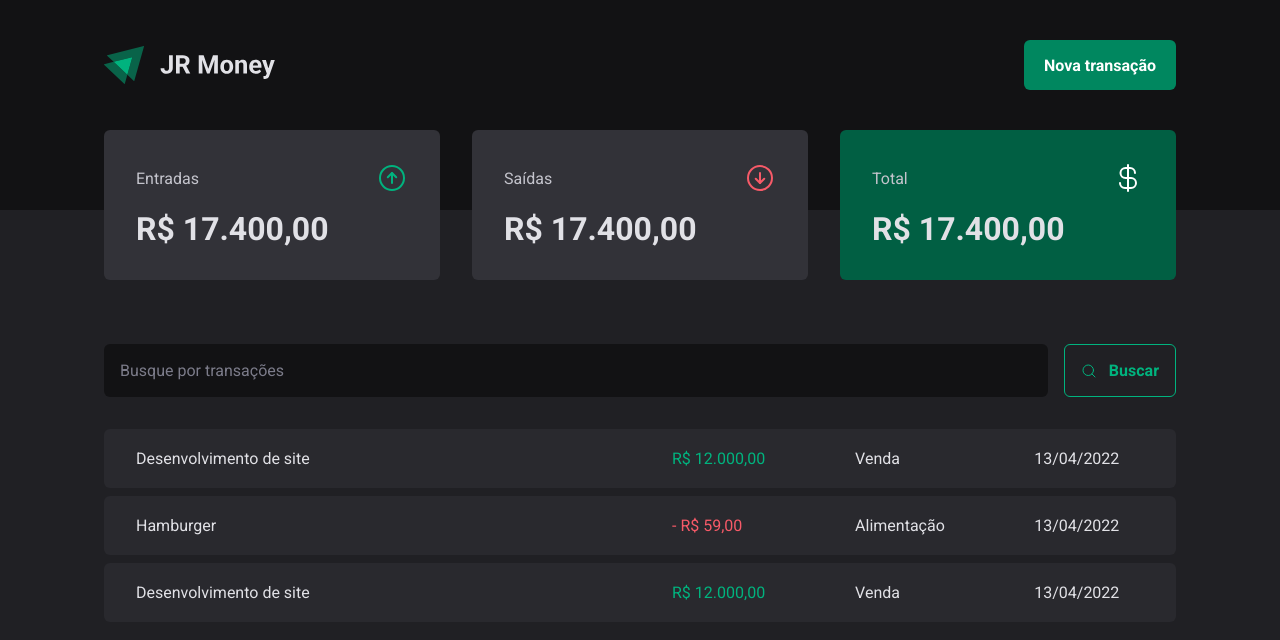
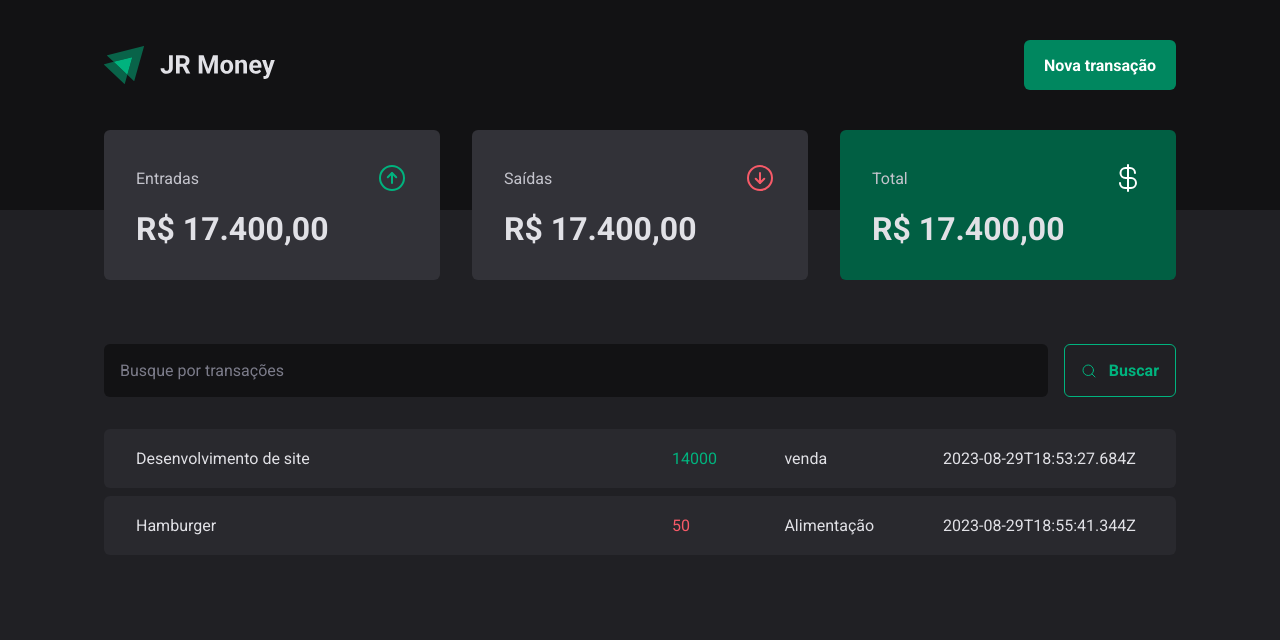
Before and after one commit to josiasroberto/03-jr-money, a React (Vite) app: page / in a window 1280 px wide. Shown: the top 640 px of the page. Built offline with nearby package versions, Linux system fonts and the light colour scheme; data requests are answered from the project's data file.

Commit message:
Install json server, Create TransactionsContext

```diff
--- a/package.json
+++ b/package.json
@@ -5,6 +5,7 @@
   "type": "module",
   "scripts": {
     "dev": "vite",
+    "dev:server":"json-server server.json -w -d 500",
     "build": "tsc && vite build",
     "lint": "eslint . --ext ts,tsx --report-unused-disable-directives --max-warnings 0",
     "preview": "vite preview"
@@ -27,6 +28,7 @@
     "eslint": "^8.45.0",
     "eslint-plugin-react-hooks": "^4.6.0",
     "eslint-plugin-react-refresh": "^0.4.3",
+    "json-server": "^0.17.3",
     "typescript": "^5.0.2",
     "vite": "^4.4.5"
   }
--- /dev/null
+++ b/server.json
@@ -0,0 +1,20 @@
+{
+  "transactions": [
+    {
+      "id":1,
+      "description":"Desenvolvimento de site",
+      "type": "income",
+      "category": "venda",
+      "price": 14000,
+      "createdAt": "2023-08-29T18:53:27.684Z"
+    },
+    {
+      "id":2,
+      "description":"Hamburger",
+      "type": "outcome",
+      "category": "Alimentação",
+      "price": 50,
+      "createdAt": "2023-08-29T18:55:41.344Z"
+    }
+  ]
+}
--- a/src/App.tsx
+++ b/src/App.tsx
@@ -2,12 +2,15 @@
 import { defaultTheme } from './styles/themes/default'
 import { GlobalStyle } from './styles/global'
 import { Transactions } from './pages/Transactions'
+import { TransactionsProvider } from './contexts/TransactionsContext'
 
 export function App() {
   return (
     <ThemeProvider theme={defaultTheme}>
       <GlobalStyle />
-      <Transactions />
+      <TransactionsProvider>
+        <Transactions />
+      </TransactionsProvider>
     </ThemeProvider>
   )
 }
--- a/src/components/Summary/index.tsx
+++ b/src/components/Summary/index.tsx
@@ -1,7 +1,11 @@
 import { ArrowCircleDown, ArrowCircleUp, CurrencyDollar } from 'phosphor-react'
 import { SummaryCard, SummaryContainer } from './styles'
+import { useContext } from 'react'
+import { TransactionsContext } from '../../contexts/TransactionsContext'
 
 export function Summary() {
+  const { transactions } = useContext(TransactionsContext)
+  console.log(transactions)
   return (
     <SummaryContainer>
       <SummaryCard>
--- /dev/null
+++ b/src/contexts/TransactionsContext.tsx
@@ -0,0 +1,40 @@
+import { ReactNode, createContext, useEffect, useState } from 'react'
+
+export interface Transaction {
+  id: number
+  description: string
+  type: 'income' | 'outcome'
+  price: number
+  category: string
+  createdAt: string
+}
+
+interface TransactionsContextType {
+  transactions: Transaction[]
+}
+
+interface TransactionsProviderProps {
+  children: ReactNode
+}
+
+export const TransactionsContext = createContext({} as TransactionsContextType)
+
+export function TransactionsProvider({ children }: TransactionsProviderProps) {
+  const [transactions, setTransactions] = useState<Transaction[]>([])
+  async function loadTransactions() {
+    const response = await fetch('http://localhost:3000/transactions')
+    const data = await response.json()
+
+    setTransactions(data)
+  }
+
+  useEffect(() => {
+    loadTransactions()
+  }, [])
+
+  return (
+    <TransactionsContext.Provider value={{ transactions }}>
+      {children}
+    </TransactionsContext.Provider>
+  )
+}
--- a/src/pages/Transactions/index.tsx
+++ b/src/pages/Transactions/index.tsx
@@ -1,3 +1,4 @@
+import { useContext } from 'react'
 import { Header } from '../../components/Header'
 import { Summary } from '../../components/Summary'
 import { SearchForm } from './components/SearchForm'
@@ -6,8 +7,10 @@
   TransactionsContainer,
   TransactionsTable,
 } from './styles'
+import { TransactionsContext } from '../../contexts/TransactionsContext'
 
 export function Transactions() {
+  const { transactions } = useContext(TransactionsContext)
   return (
     <div>
       <Header />
@@ -17,30 +20,20 @@
         <SearchForm />
         <TransactionsTable>
           <tbody>
-            <tr>
-              <td width="50%">Desenvolvimento de site</td>
-              <td>
-                <PriceHighlight $variant="income">R$ 12.000,00</PriceHighlight>
-              </td>
-              <td>Venda</td>
-              <td>13/04/2022</td>
-            </tr>
-            <tr>
-              <td width="50%">Hamburger</td>
-              <td>
-                <PriceHighlight $variant="outcome">- R$ 59,00</PriceHighlight>
-              </td>
-              <td>Alimentação</td>
-              <td>13/04/2022</td>
-            </tr>
-            <tr>
-              <td width="50%">Desenvolvimento de site</td>
-              <td>
-                <PriceHighlight $variant="income">R$ 12.000,00</PriceHighlight>
-              </td>
-              <td>Venda</td>
-              <td>13/04/2022</td>
-            </tr>
+            {transactions.map((transaction) => {
+              return (
+                <tr key={transaction.id}>
+                  <td width="50%">{transaction.description}</td>
+                  <td>
+                    <PriceHighlight $variant={transaction.type}>
+                      {transaction.price}
+                    </PriceHighlight>
+                  </td>
+                  <td>{transaction.category}</td>
+                  <td>{transaction.createdAt}</td>
+                </tr>
+              )
+            })}
           </tbody>
         </TransactionsTable>
       </TransactionsContainer>
```
Also changed, not shown: 1 other file (tests, documents, lock files or other folders).
